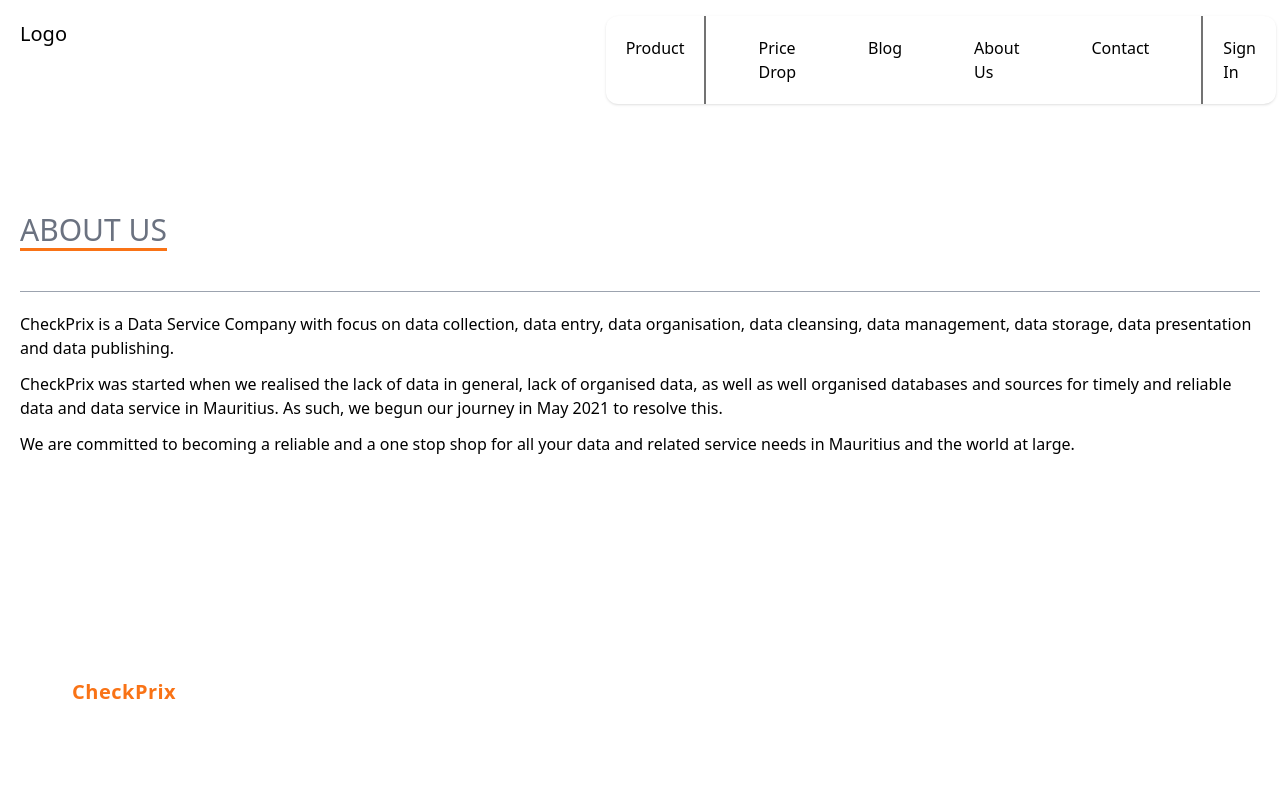
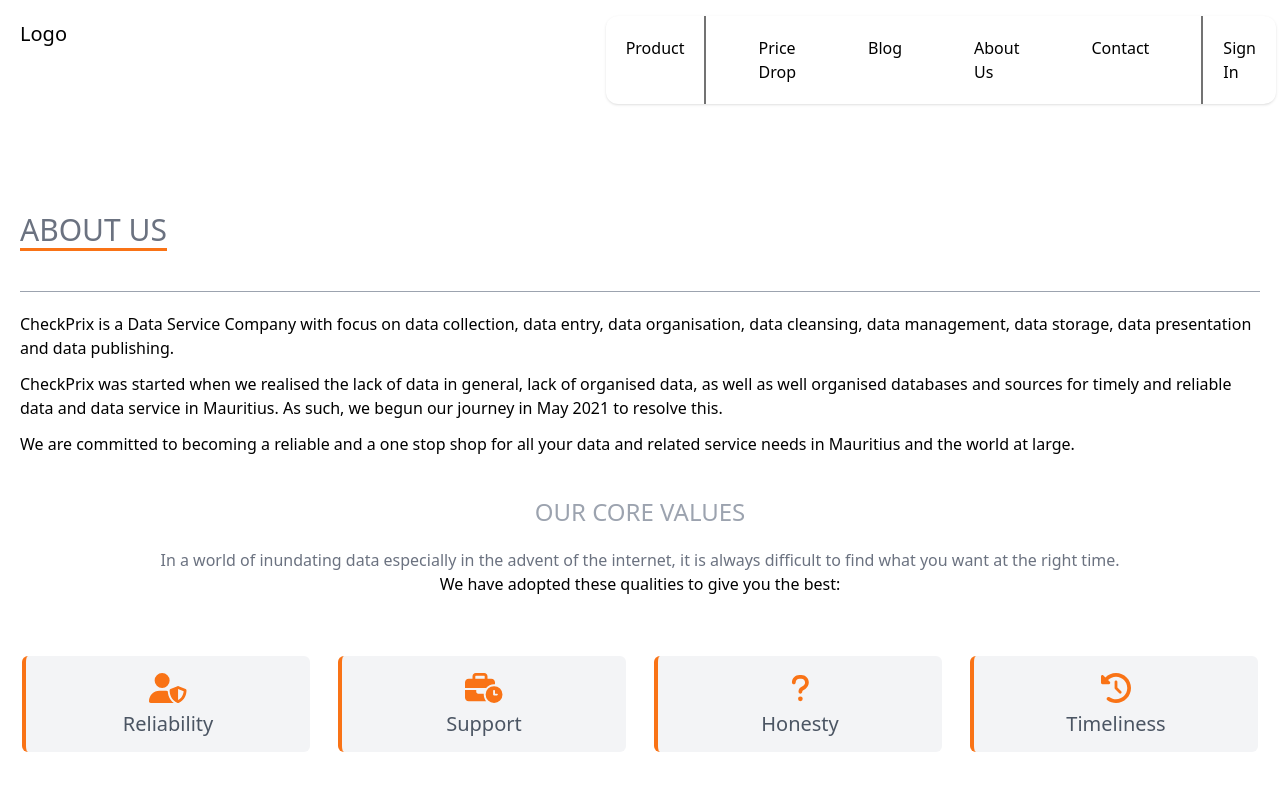
Before and after one commit to checkprix/CheckPrix, a React (Create React App) app: page /aboutus in a window 1280 px wide. Shown: the top 800 px of the page. Built offline with nearby package versions, Linux system fonts and the light colour scheme.

Commit message:
aboutus and completed

```diff
--- a/src/components/aboutus/aboutus.tsx
+++ b/src/components/aboutus/aboutus.tsx
@@ -1,12 +1,15 @@
 import Footer from "../footer/footer";
 import Navbar from "../navbar/navbar";
 import Line from "../common/Line/Line";
+import { faUserShield } from "@fortawesome/free-solid-svg-icons";
+import { FontAwesomeIcon } from "@fortawesome/react-fontawesome";
+import { faBusinessTime, faQuestion,faClockRotateLeft} from "@fortawesome/free-solid-svg-icons";
 const AboutUs = (): any => {
     return (
         <>
             <div className="flex flex-col justify-between h-full">
                 <Navbar />
-                <div className="h-full">
+                <div className="min-h-fit">
                     <div className="flex flex-col items-center mt-16">
                         <div className="w-full lg:max-w-7xl pt-5">
                             <Line heading={'About Us'} />
@@ -22,9 +25,28 @@
                             </p>
 
                         </div>
+
+                        <div className="flex justify-center pt-10">
+                            <span className="uppercase text-2xl text-gray-400">Our core values</span>
+                        </div>
+
+                        <div className="w-full lg:max-w-7xl pt-5 pl-5 pr-5">
+                          <span className="block text-center font-medium text-gray-500">
+                          In a world of inundating data especially in the advent of the internet, it is always difficult to find what you want at the right time.
+                          </span>
+                          <span className="block text-center">
+                          We have adopted these qualities to give you the best:
+                          </span>
+                        </div>
                         <div className="w-4/5 p-5 flex flex-wrap gap-5 lg:gap-3  justify-start pt-5">
                             {/* Card here */}
 
+                        </div>
+                        <div className="flex justify-center lg:max-w-7xl p-5 flex-wrap w-full gap-7 pb-16 pt-5">
+                            <AboutUsCard title={"Reliability"} icon={faUserShield}/>
+                            <AboutUsCard title={"Support"} icon={faBusinessTime}/>
+                            <AboutUsCard title={"Honesty"} icon={faQuestion}/>
+                            <AboutUsCard title={"Timeliness"} icon={faClockRotateLeft}/>
                         </div>
 
                     </div>
@@ -36,3 +58,14 @@
 }
 
 export default AboutUs;
+
+const AboutUsCard = (Props:Record<string,any>)=>{
+    return (
+        <>
+        <div className="w-full md:w-64 lg:w-72 h-24 flex flex-col bg-gray-100 items-center justify-center rounded-md border-l-4 border-l-orange-500">
+            <span className="text-orange-500 text-3xl"><FontAwesomeIcon icon={Props?.icon}/></span>
+            <span className="text-gray-600 text-xl pt-1">{Props?.title}</span>
+        </div>
+        </>
+    )
+}
--- a/src/components/home/home.tsx
+++ b/src/components/home/home.tsx
@@ -50,7 +50,7 @@
 
       {/* blogPost here */}
       <BlogPost />
-      <Footer/>
+      <Footer />
     </>
   );
 };
```
